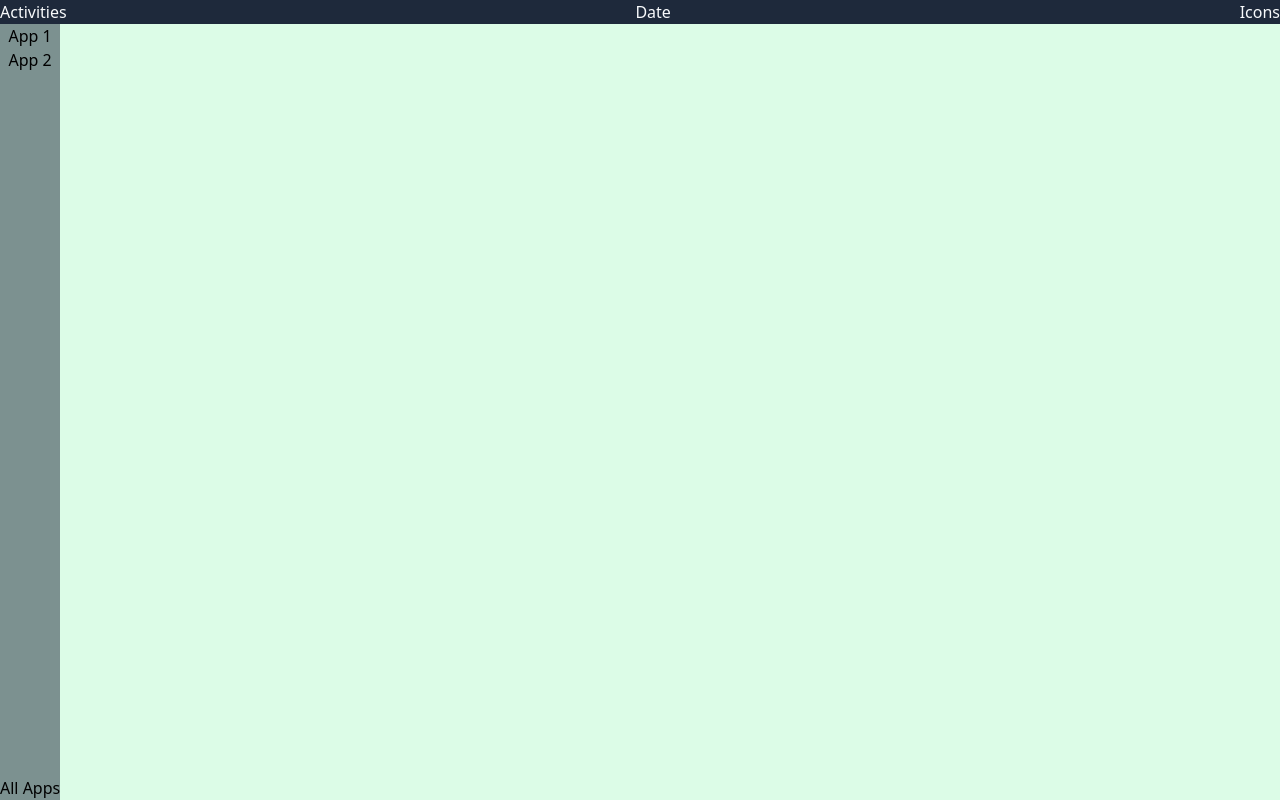
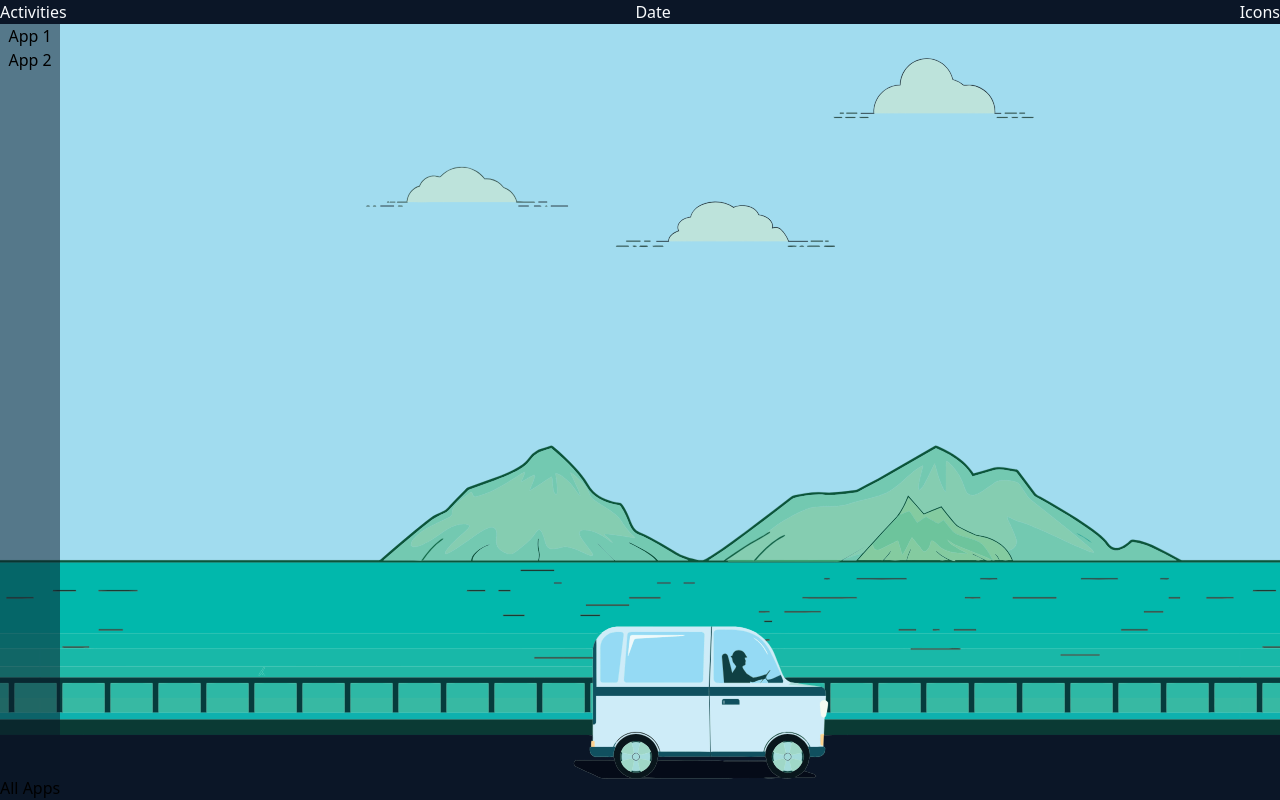
Before and after one commit to nathanjpak/pak-os, a React app: page / in a window 1280 px wide. Built offline with nearby package versions, Linux system fonts and the light colour scheme.

Commit message:
add svg bg

```diff
--- a/src/App.tsx
+++ b/src/App.tsx
@@ -3,7 +3,7 @@ import { Header } from "./components/Header";
 
 export const App = () => {
   return (
-    <div className="flex flex-col bg-green-100 w-screen h-screen">
+    <div className="flex flex-col bg-green-100 w-screen h-screen bg-default-static bg-cover bg-bottom lg:bg-auto lg:bg-repeat-x">
       <Header />
       <div className="grow">
         <DockLauncher />
--- a/src/components/DockLauncher/index.tsx
+++ b/src/components/DockLauncher/index.tsx
@@ -1,6 +1,6 @@
 export const DockLauncher = () => {
   return (
-    <div className="flex flex-col bg-slate-800 bg-opacity-50 justify-between h-full w-fit">
+    <div className="flex flex-col bg-dark-navy bg-opacity-50 justify-between h-full w-fit">
       <div className="flex flex-col">
         <button>App 1</button>
         <button>App 2</button>
--- a/src/components/Header/index.tsx
+++ b/src/components/Header/index.tsx
@@ -1,6 +1,6 @@
 export const Header = () => {
   return (
-    <div className="bg-slate-800 text-slate-50 h-fit w-full flex flex-none justify-between">
+    <div className="bg-dark-navy text-slate-50 h-fit w-full flex flex-none justify-between">
       <p>Activities</p>
       <p>Date</p>
       <p>Icons</p>
--- a/tailwind.config.js
+++ b/tailwind.config.js
@@ -5,7 +5,14 @@ module.exports = {
   ],
   darkMode: "media",
   theme: {
-    extend: {},
+    extend: {
+      colors: {
+        "dark-navy": "#0b1627",
+      },
+      backgroundImage: {
+        "default-static": "url('/public/bg.svg')",
+      },
+    },
   },
   variants: {
     extend: {},
```
Also changed, not shown: public/bg.svg (added).
